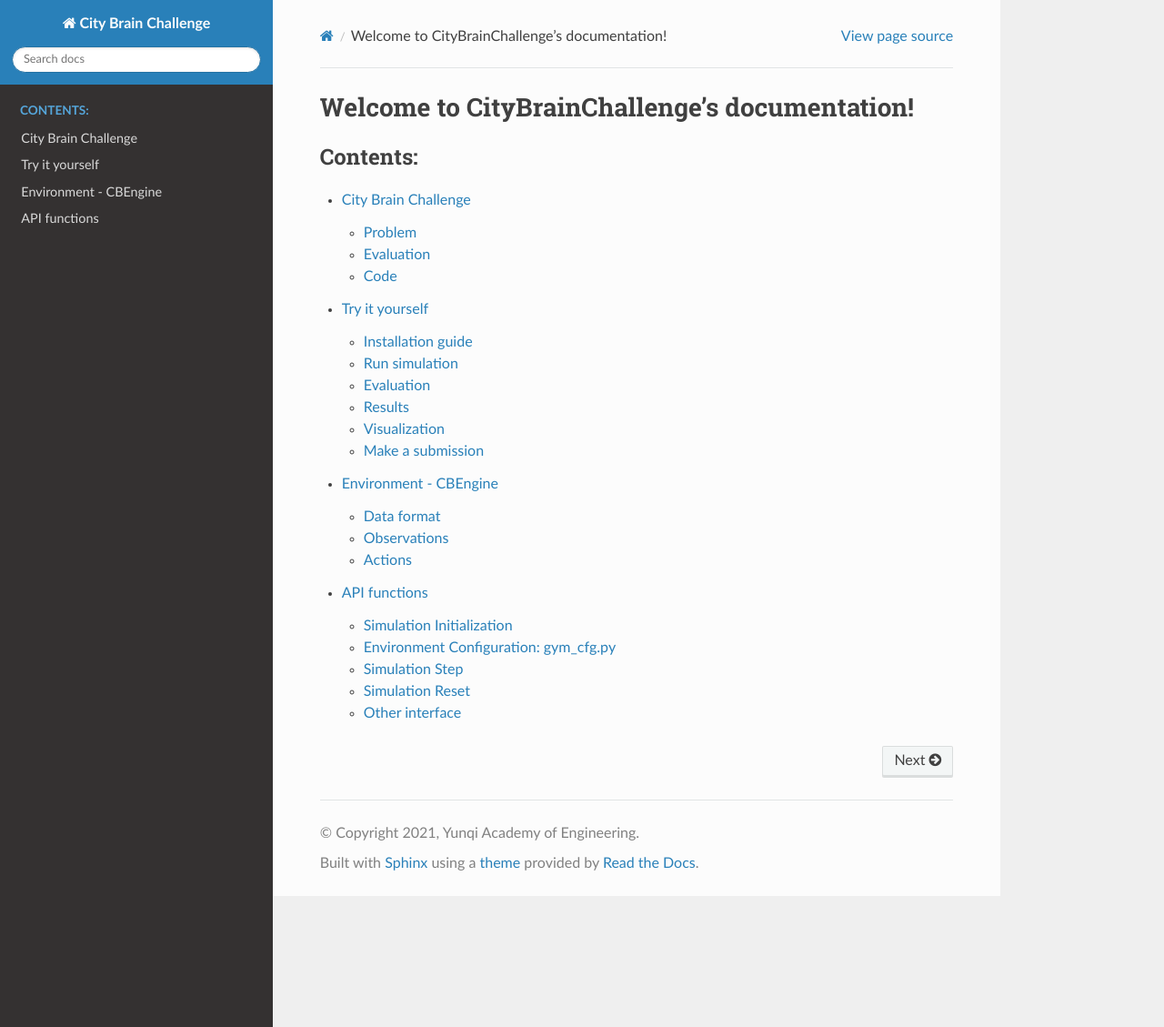
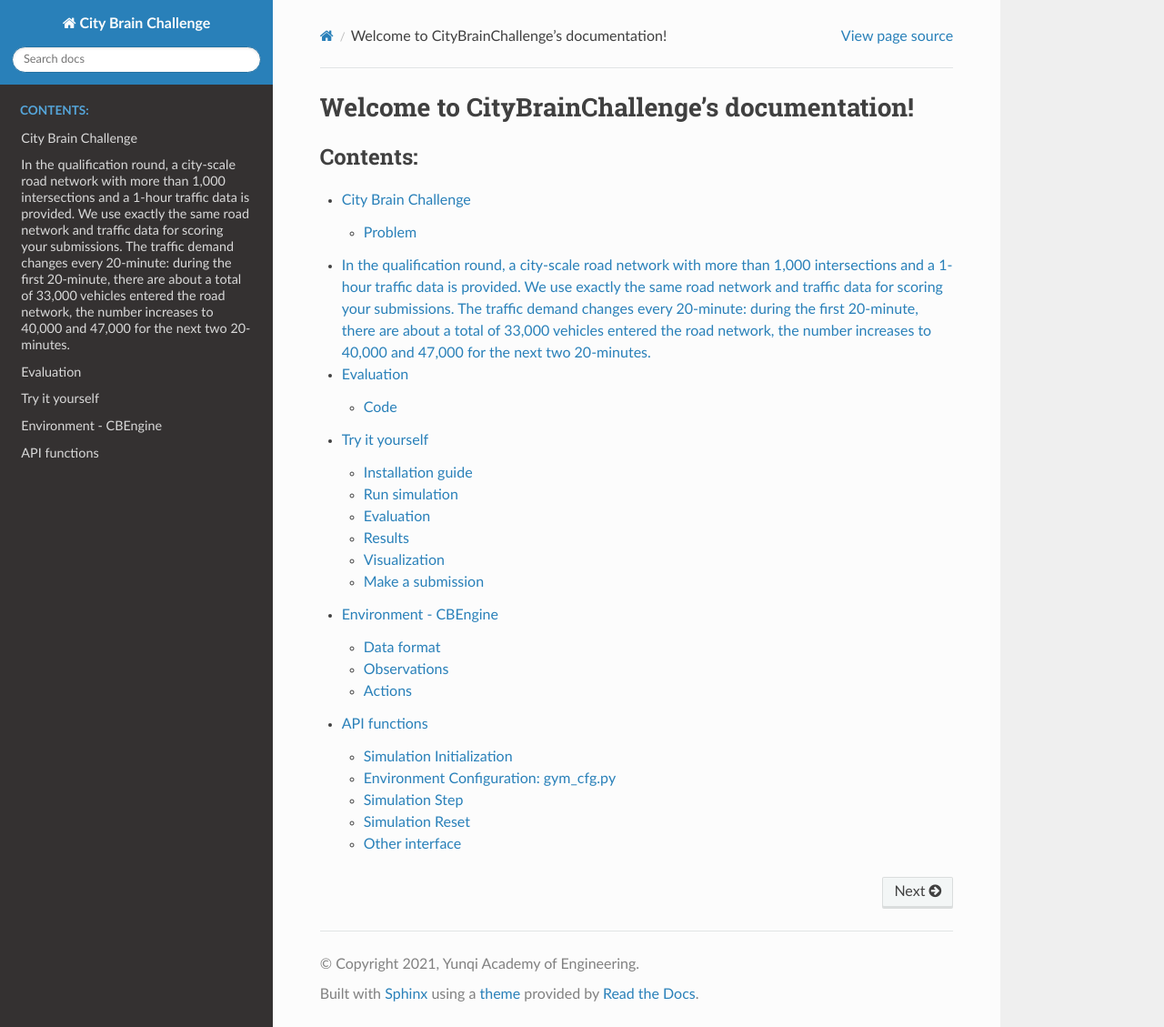
Before and after one commit to CityBrainChallenge/KDDCup2021-CityBrainChallenge, a Sphinx documentation site: the page built from docs/index.rst, in a window 1280 px wide and 1129 px high. Shown: the whole window at 91% size. Built offline with Sphinx 7.4.7 and the Read the Docs theme 2.0.0, drawn with Linux system fonts in a browser that asks for light colours.

Commit message:
update the problem statement and evaluation

```diff
--- a/docs/city-brain-challenge.rst
+++ b/docs/city-brain-challenge.rst
@@ -1,7 +1,7 @@
 .. _citybrainchallenge:
 
 City Brain Challenge
-========================
+=========================
 
 In this challenge, we will provide you with a city-scale road network and its traffic demand derived from real traffic data. You will be in charge of coordinating the traffic signals to maximize number of vehicles served while maintaining an acceptable delay. We will increase the traffic demand and see whether your coordination model can still survive.
 
@@ -17,17 +17,24 @@
   .. figure:: https://raw.githubusercontent.com/CityBrainChallenge/KDDCup2021-CityBrainChallenge/main/images/intersection.png
         :align: center
 
-
+In the qualification round, a city-scale road network with more than 1,000 intersections and a 1-hour traffic data is provided. We use exactly the same road network and traffic data for scoring your submissions. The traffic demand changes every 20-minute: during the first 20-minute, there are about a total of 33,000 vehicles entered the road network, the number increases to 40,000 and 47,000 for the next two 20-minutes.
 ===============
 Evaluation
 ===============
 
-**Delay index** will be calculated to measure road network traffic performance. The solutions with a lower delay index will be ranked higher. The trip delay index is computed as actual travel time divided by travel time at free-flow speed. For an uncompleted trip, the free-flow speed is used to estimate the travel time of rest of the trip. The delay index is computed as average trip delay index over all vehicles served: :math:`D = \frac{1}{N}\sum_{i=1}^{N}{D_{i}}`.
+Total number of vehicles served and delay index will be computed to evaluate your submissions. The evaluation process will be terminated once the delay index reaches the predefined threshold 1.60. We carefully tuned the delay threshold to ensure that lower bound of level of service can be met if the solution is implemented in a real city.
+The submission scoring and ranking process follows three principles:
+ - Solutions that served more vehicles rank higher.
+ - If two solutions served the same number of vehicles, the one with lower delay index ranks higher.
+ - If two solutions served the same number of vehicles with same delay index, the one submitted earlier rank higher.
+
+The trip delay index is computed as actual travel time divided by travel time at free-flow speed. For an uncompleted trip, the free-flow speed is used to estimate the travel time of rest of the trip. The delay index is computed as average trip delay index over all vehicles served: :math:`D = \frac{1}{N}\sum_{i=1}^{N}{D_{i}}`.
 
 The trip delay :math:`D_{i}` of vehicle :math:`i` is defined as :math:`D_{i} = \frac{TT_{i} + TT_{i}^{r}}{TT_{i}^{f}}`, where,
  - :math:`TT_i`: travel time of vehicle :math:`i`;
  - :math:`TT_{i}^{r}`: rest of trip travel time, estimated with free-flow speed;
  - :math:`TT_{i}^{f}`: full trip travel time at free-flow speed
+
 
 ==============
 Code
```
